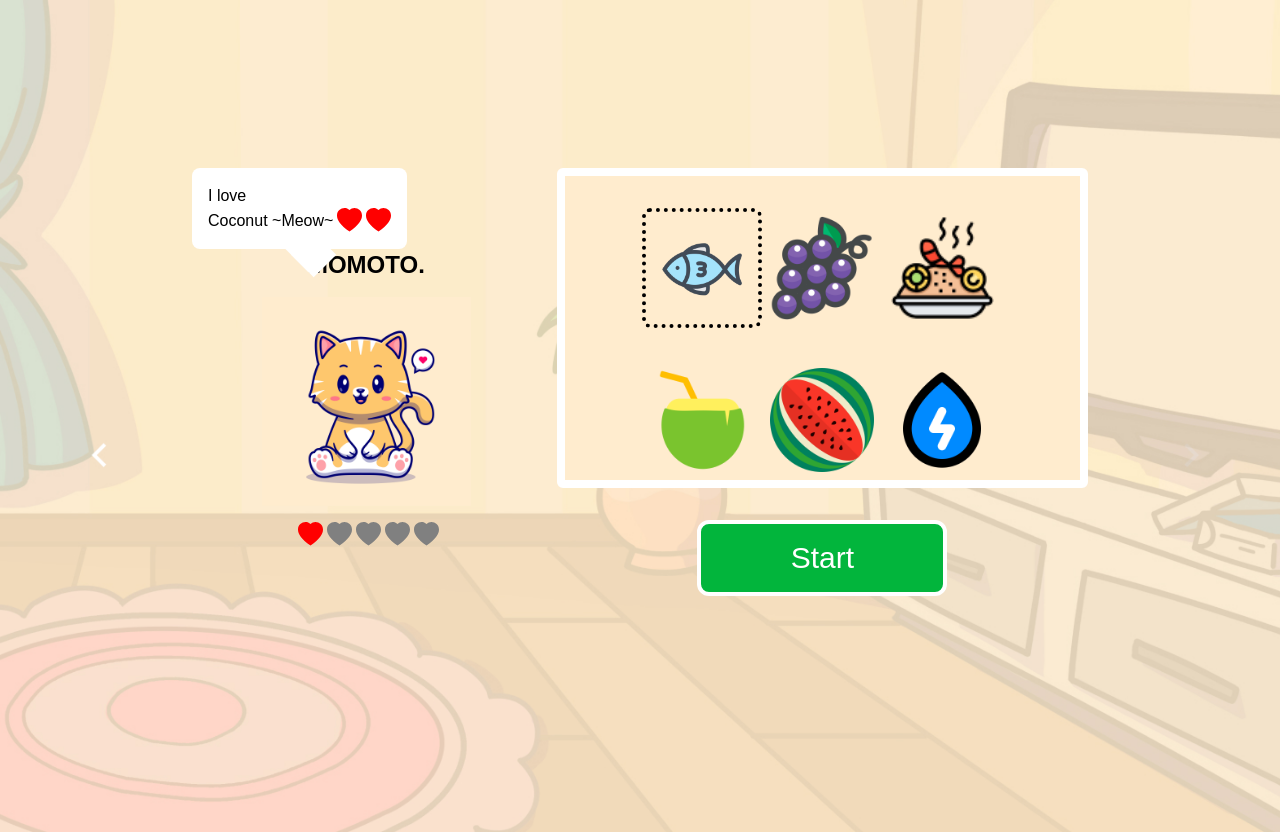
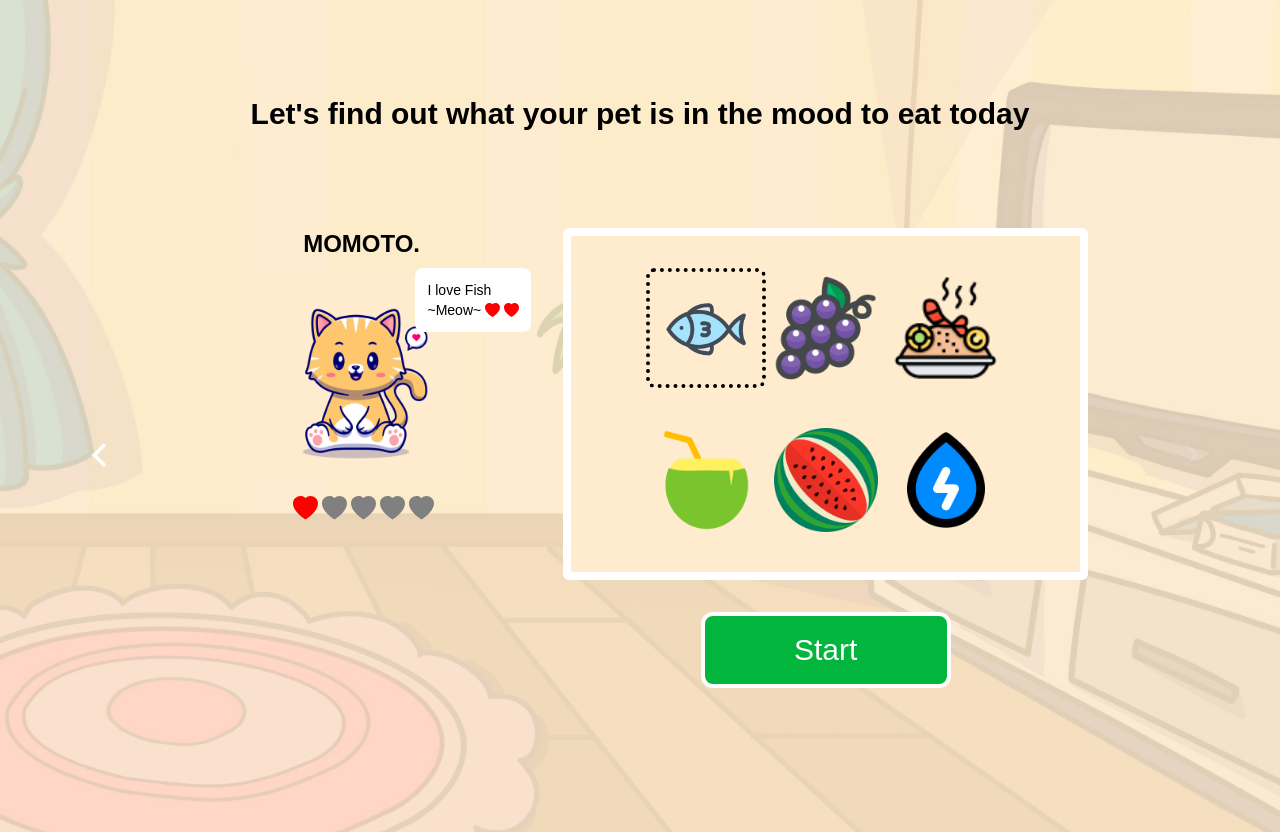
Before and after one commit to electrone901/meow-portfolio-updated, a Next.js app: page /feed-cat in a window 1280 px wide. Both pictures are taken after a click on the picture 702 px from the left and 320 px from the top of the page. Built offline with nearby package versions, Linux system fonts and the light colour scheme.

Commit message:
fixing SelectFood page

```diff
--- a/src/app/feed-cat/page.js
+++ b/src/app/feed-cat/page.js
@@ -6,9 +6,19 @@ import { BsHeartFill } from 'react-icons/bs'
 import CatProfile from '@/src/components/CatProfile'
 
 function FeedCat() {
-  const [selected, setSelected] = useState(Number(-1))
+  const [selected, setSelected] = useState(-1)
   const [selectedFood, setSelectedFood] = useState('')
   const router = useRouter()
+
+  const foodItems = [
+    { name: 'Fish', image: '/image 1.png' },
+    { name: 'Grapes', image: '/image 2.png' },
+    { name: 'Fried Rice', image: '/image 3.png' },
+    { name: 'Coconut', image: '/image 4.png' },
+    { name: 'Watermelon', image: '/image 5.png' },
+    { name: 'Water', image: '/image 6.png' },
+  ]
+
   return (
     <div
       style={{
@@ -19,69 +29,67 @@ function FeedCat() {
       }}
     >
       <div className="flex items-center justify-center">
-        <div className="w-[90%] sm:w-[80%] md:w-[70%] mt-4 sm:mt-4 md:mt-40">
-          <div className="mb-2">
-            {selected == -1 && (
-              <p className="font-bold text-xl sm:text-2xl md:text-3xl text-black px-2 py-2 text-center">
-                Let's find out what your pet is in the mood to eat today
-              </p>
-            )}
-          </div>
+        <div className="w-[90%] sm:w-[80%] md:w-[70%]">
+          <p className="font-bold text-xl sm:text-2xl md:text-3xl text-black px-2 py-24 text-center">
+            Let's find out what your pet is in the mood to eat today
+          </p>
 
-          <div className="grid grid-cols-1 sm:grid-cols-2 lg:grid-cols-5 gap-4">
-            <div className="col-span-1 sm:col-span-2 lg:col-span-2">
+          {/* GRID */}
+          <div className="grid grid-cols-1 sm:grid-cols-2 lg:grid-cols-5 gap-8">
+            {/* ROW 1 */}
+            <div className="col-span-1 sm:col-span-2 lg:col-span-2 min-h-[300px] relative">
               {selected !== -1 && (
-                <div className="relative inline-block bg-white text-black p-4 rounded-lg items-center justify-center">
-                  <span> I love </span>
-                  <div className="relative z-1 flex items-center ">
-                    <p>{selectedFood} ~Meow~</p>
-                    <BsHeartFill color="red" fontSize={25} className="ml-1" />
-                    <BsHeartFill color="red" fontSize={25} className="ml-1" />
+                <div className="absolute top-[40px] right-0 bg-white text-black p-3 rounded-lg z-10 text-sm">
+                  <span> I love {selectedFood} </span>
+                  <div className="relative z-1 flex items-center">
+                    <p>~Meow~</p>
+                    <BsHeartFill color="red" fontSize={15} className="ml-1" />
+                    <BsHeartFill color="red" fontSize={15} className="ml-1" />
                   </div>
-                  <div className="absolute h-8 w-8 bg-white transform rotate-45 -mb-8 left-1/2 -translate-x-2 after:block after:w-8 after:h-8 after:bg-white after:absolute after:transform after:rotate-225 after:-mb-8 after:left-1/2 after:-translate-x-2"></div>
                 </div>
               )}
               <CatProfile />
             </div>
 
+            {/* ROW 2 */}
             <div className="col-span-1 sm:col-span-2 lg:col-span-3">
               <div className="bg-[#FFECCE] border-8 border-white rounded-md">
-                <div className="flex flex-col items-center justify-center pt-8">
+                <div className="flex flex-col items-center justify-center py-8">
                   <div className="flex items-center justify-around mb-4 flex-wrap">
-                    {['Coconut', 'Watermelon', 'Fish'].map((food, index) => (
+                    {foodItems.slice(0, 3).map((food, index) => (
                       <Image
                         key={index}
-                        src={`/image ${index + 1}.png`}
+                        src={food.image}
                         width={1900}
                         height={1900}
                         alt="pet"
                         className={`object-cover w-[100px] h-[100px] sm:w-[120px] sm:h-[120px] p-2 cursor-pointer ${
-                          selected === index + 1 &&
+                          selected === index &&
                           'border-4 border-dotted border-black p-4 rounded-lg'
                         }`}
                         onClick={() => {
-                          setSelected(index + 1)
-                          setSelectedFood(food)
+                          setSelected(index)
+                          setSelectedFood(food.name)
                         }}
                       />
                     ))}
                   </div>
 
                   <div className="flex items-center justify-around mt-4 flex-wrap">
-                    {['Grapes', 'Fried Rice', 'Water'].map((food, index) => (
+                    {foodItems.slice(3).map((food, index) => (
                       <Image
-                        key={food} // Use a unique key like food name instead of index
-                        src={`/image ${index + 4}.png`} // Correct the index for the images
+                        key={index + 3}
+                        src={food.image}
                         width={1900}
                         height={1900}
                         alt="pet"
                         className={`object-cover w-[100px] h-[100px] sm:w-[120px] sm:h-[120px] p-2 cursor-pointer ${
-                          selected === index + 4 &&
+                          selected === index + 3 &&
                           'border-4 border-dotted border-black p-4 rounded-lg'
                         }`}
                         onClick={() => {
-                          setSelected(index + 4)
-                          setSelectedFood(food)
+                          setSelected(index + 3)
+                          setSelectedFood(food.name)
                         }}
                       />
                     ))}
```
